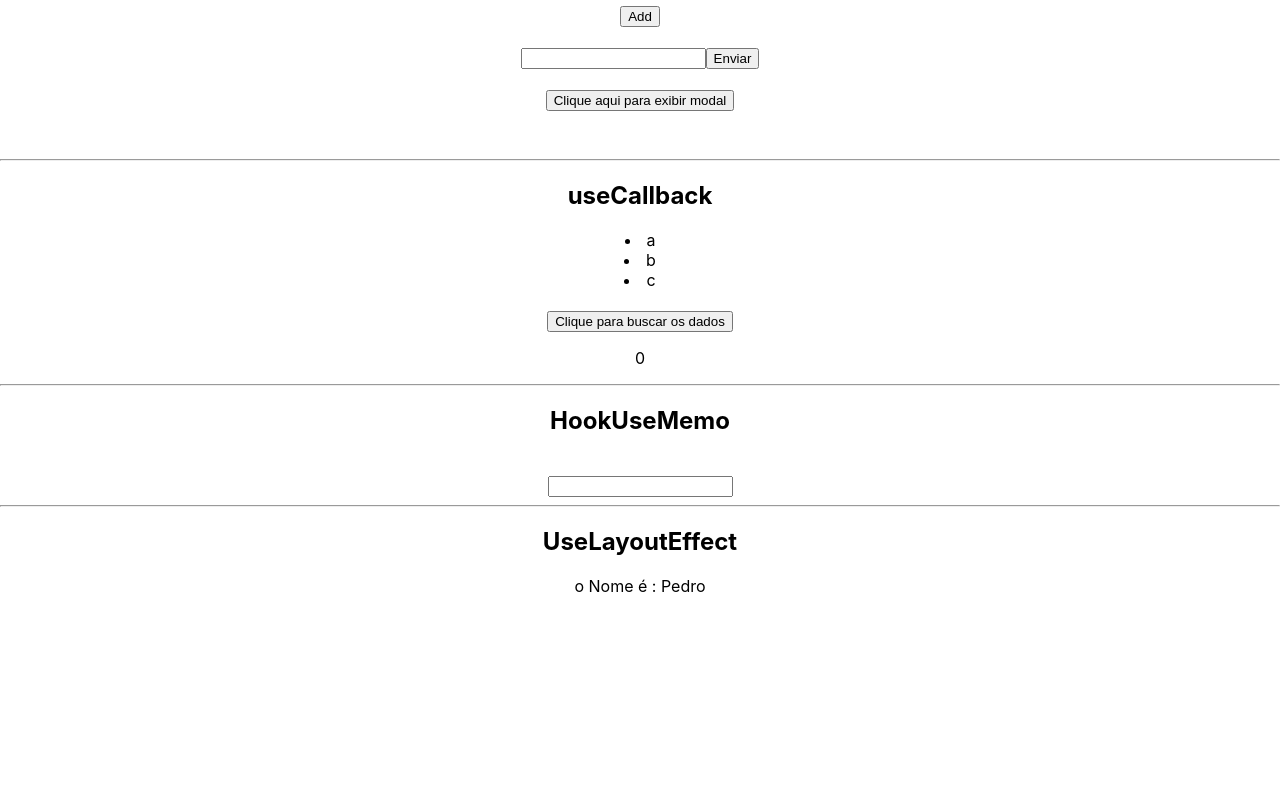
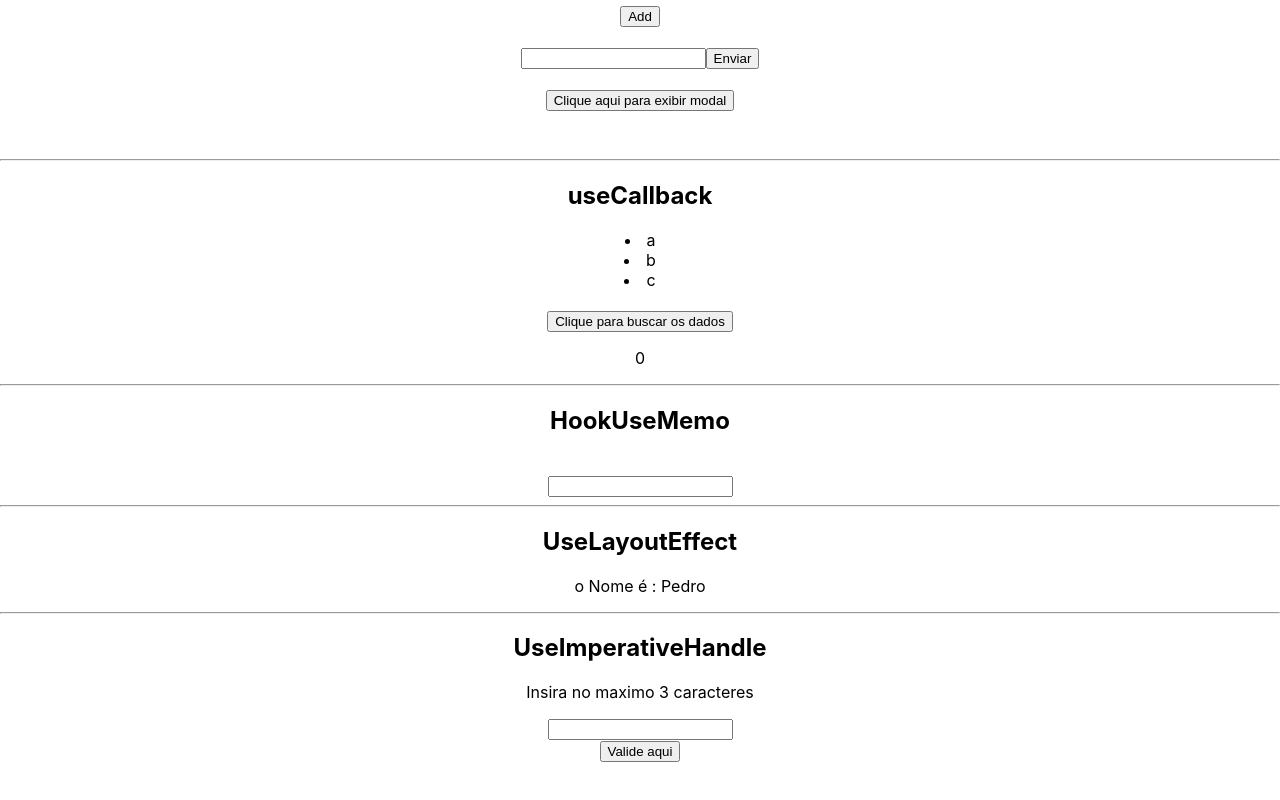
Before and after one commit to fescarvalho/hooksReact, a React (Create React App) app: page / in a window 1280 px wide. Shown: the part 1433-2233 px from the top of the page. Built offline with nearby package versions, Linux system fonts and the light colour scheme.

Commit message:
useImperativeHandle

```diff
--- /dev/null
+++ b/src/components/HookUseImperativeHandle.js
@@ -0,0 +1,18 @@
+import { useRef } from 'react'
+import SomeComponent from '../components/SomeComponent'
+
+const HookUseImperativeHandle = () => {
+  const componentRef = useRef()
+
+  return (
+    <div>
+      <h2>UseImperativeHandle</h2>
+      <SomeComponent ref={componentRef} />
+      <button onClick={() => componentRef.current.validate()}>
+        Valide aqui
+      </button>
+    </div>
+  )
+}
+
+export default HookUseImperativeHandle
--- /dev/null
+++ b/src/components/SomeComponent.js
@@ -0,0 +1,23 @@
+import { useImperativeHandle, forwardRef, useRef } from 'react'
+
+const SomeComponent = forwardRef((props, ref) => {
+  const localInputRed = useRef()
+
+  useImperativeHandle(ref, () => {
+    return {
+      validate: () => {
+        if (localInputRed.current.value.length > 3) {
+          localInputRed.current.value = ''
+        }
+      },
+    }
+  })
+  return (
+    <div>
+      <p>Insira no maximo 3 caracteres</p>
+      <input type="text" ref={localInputRed} />
+    </div>
+  )
+})
+
+export default SomeComponent
--- a/src/pages/Home.js
+++ b/src/pages/Home.js
@@ -12,6 +12,7 @@
 import HookUseCallback from '../components/HookUseCallback'
 import HookUseMemo from '../components/HookUseMemo'
 import HookUseLayoutEffect from '../components/HookUseLayoutEffect'
+import HookUseImperativeHandle from '../components/HookUseImperativeHandle'
 
 const Home = () => {
   const { contextValue } = useContext(SomeContext)
@@ -37,6 +38,8 @@
       <HookUseMemo />
       <hr />
       <HookUseLayoutEffect />
+      <hr />
+      <HookUseImperativeHandle />
     </>
   )
 }
```
